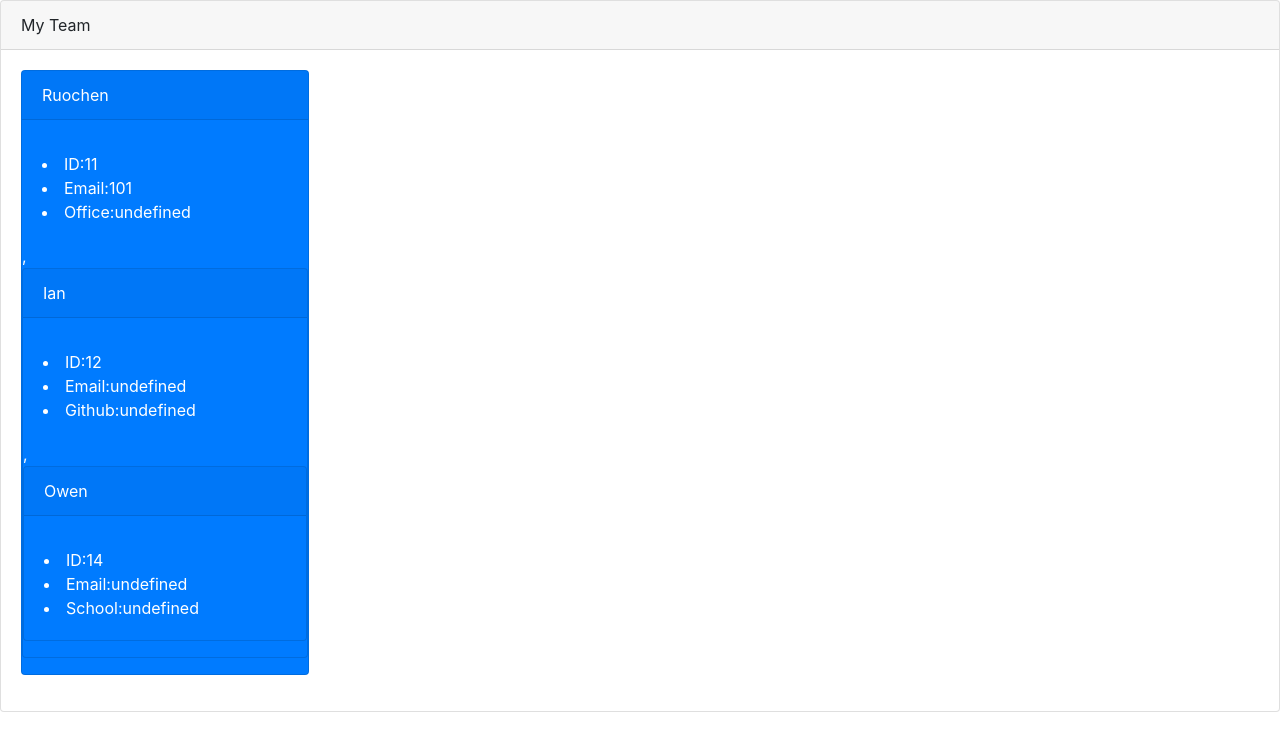
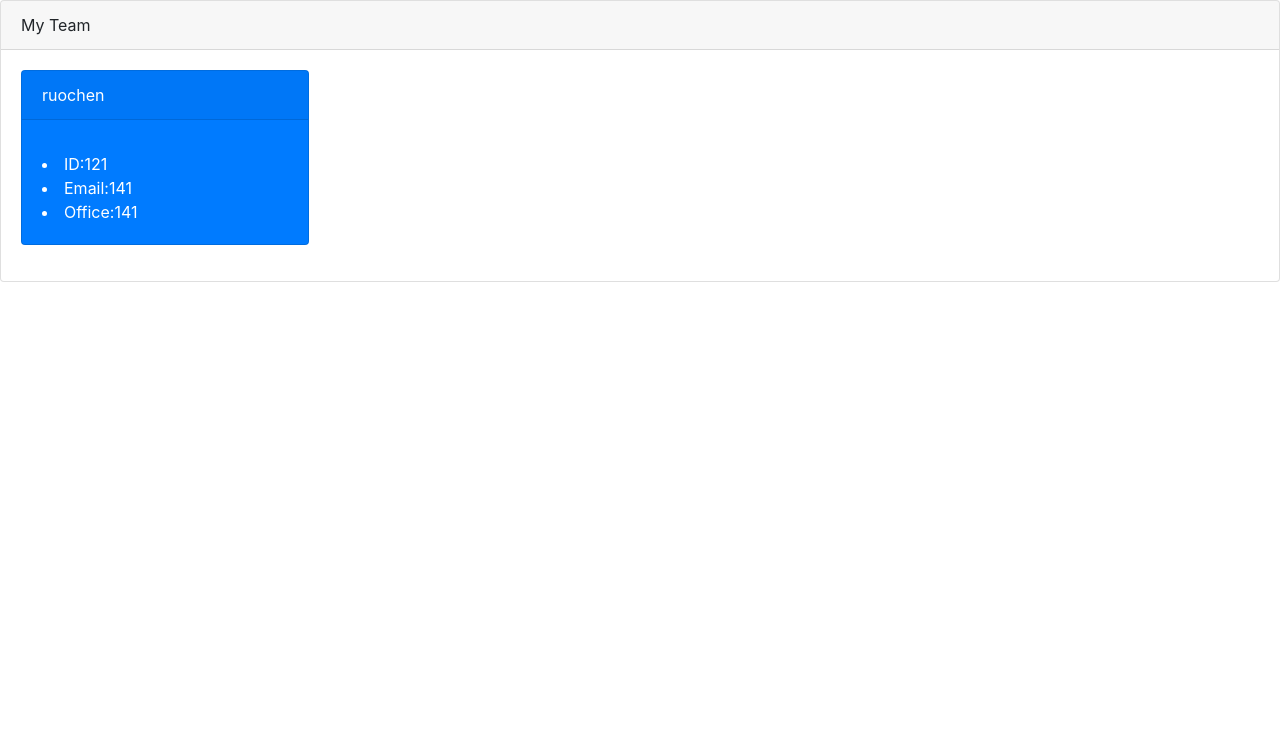
Before and after one commit to mason66xue/OOP-Team-Profile-Generator, a website: page index.html in a window 1280 px wide. Drawn offline with nearby package versions, Linux system fonts and the light colour scheme; files that its build step writes are made by us from their sources.

Commit message:
manager.js correction

```diff
--- a/index.html
+++ b/index.html
@@ -14,30 +14,12 @@
     <div class="card-body">
 
         <div class="card text-white bg-primary mb-3" style="max-width: 18rem;">
-        <div class="card-header">Ruochen</div>
+        <div class="card-header">ruochen</div>
         <div class="card-body">
           <h5 class="card-title"></h5>
-          <li class="body-item">ID:11</li>
-          <li class="body-item">Email:101</li>
-          <li class="body-item">Office:undefined</li>
-        </div>
-        ,
-        <div class="card text-white bg-primary mb-3" style="max-width: 18rem;">
-        <div class="card-header">Ian</div>
-        <div class="card-body">
-          <h5 class="card-title"></h5>
-          <li class="body-item">ID:12</li>
-          <li class="body-item">Email:undefined</li>
-          <li class="body-item">Github:undefined</li>
-        </div>
-        ,
-        <div class="card text-white bg-primary mb-3" style="max-width: 18rem;">
-        <div class="card-header">Owen</div>
-        <div class="card-body">
-          <h5 class="card-title"></h5>
-          <li class="body-item">ID:14</li>
-          <li class="body-item">Email:undefined</li>
-          <li class="body-item">School:undefined</li>
+          <li class="body-item">ID:121</li>
+          <li class="body-item">Email:141</li>
+          <li class="body-item">Office:141</li>
         </div>
 
     </div>
```
Also changed, not shown: lib/Manager.js (+3 -5 lines), src/page-template.js (+4 -4 lines).
